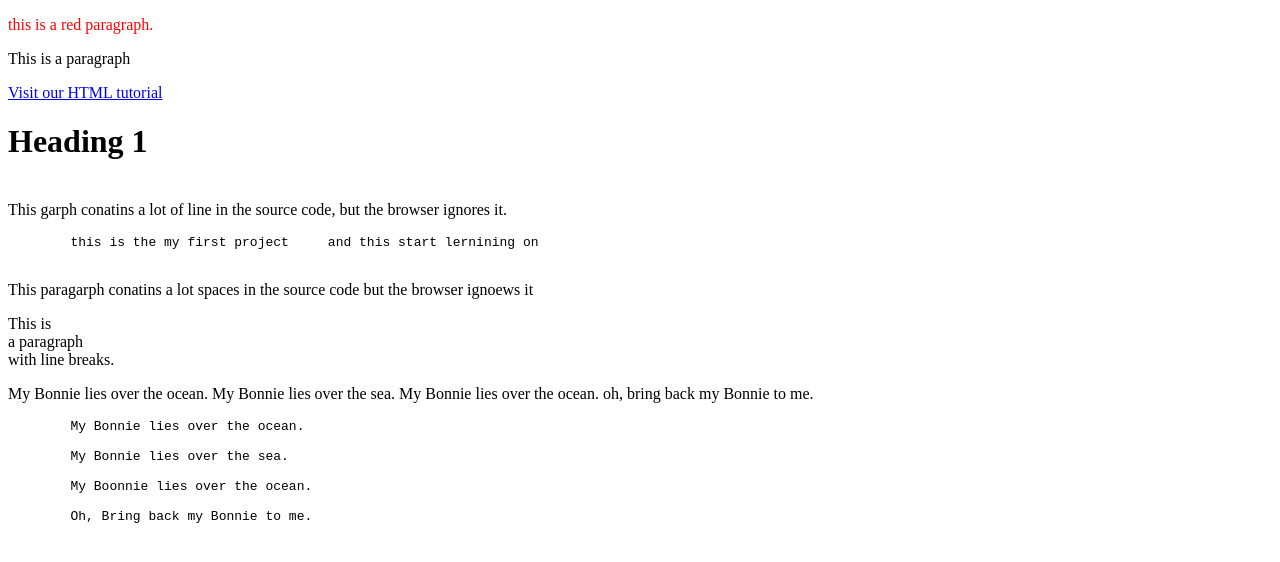
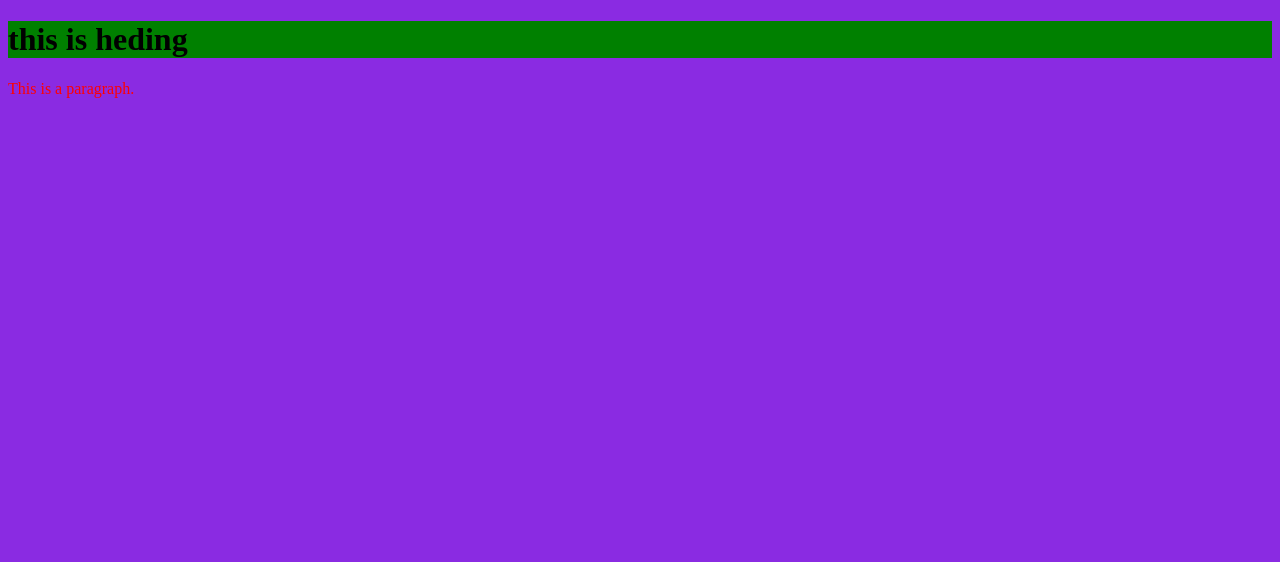
Before and after one commit to sachinVS12/sample-practice-code, a website: page form.html in a window 1280 px wide. Drawn offline with Linux system fonts and the light colour scheme.

Commit message:
practice htmls

```diff
--- a/form.html
+++ b/form.html
@@ -6,44 +6,9 @@
     <title>Document</title>
   </head>
   <body>
-    <p style="color: red">this is a red paragraph.</p>
-    <p title="I'm tooltip">This is a paragraph</p>
 
-    <a href="https://www.w3schools.com/html/">Visit our HTML tutorial</a>
-    <p title="Description" of W3Schools></p>
-
-    <h1>Heading 1</h1>
-
-    <h1 style="font-size: 60px"></h1>
-
-    <p>
-      This garph conatins a lot of line in the source code, but the browser
-      ignores it.
-    </p>
-    <pre>
-        this is the my first project     and this start lernining on <html></html>
-    </pre>
-
-    <p>
-      This paragarph conatins a lot spaces in the source code but the browser
-      ignoews it
-    </p>
-
-    <p>This is<br />a paragraph<br />with line breaks.</p>
-
-    <p>
-      My Bonnie lies over the ocean. My Bonnie lies over the sea. My Bonnie lies
-      over the ocean. oh, bring back my Bonnie to me.
-    </p>
-
-    <pre>
-        My Bonnie lies over the ocean.
-
-        My Bonnie lies over the sea.
-
-        My Boonnie lies over the ocean.
-
-        Oh, Bring back my Bonnie to me.
-    </pre>
+    <body style="background-color:blueviolet;">
+        <h1 style="background-color: green;">this is heding</h1>
+        <p style="color: red;", style="background-color: blue;">This is a paragraph.</p>
   </body>
 </html>
```
